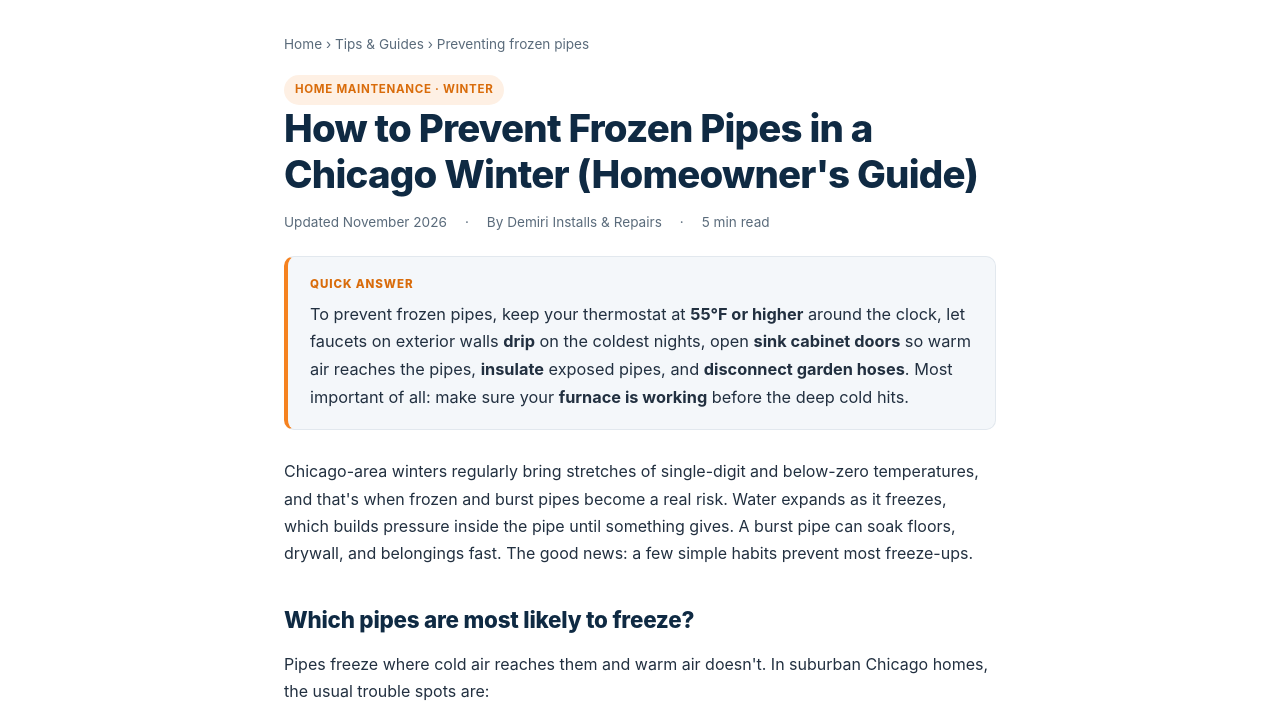
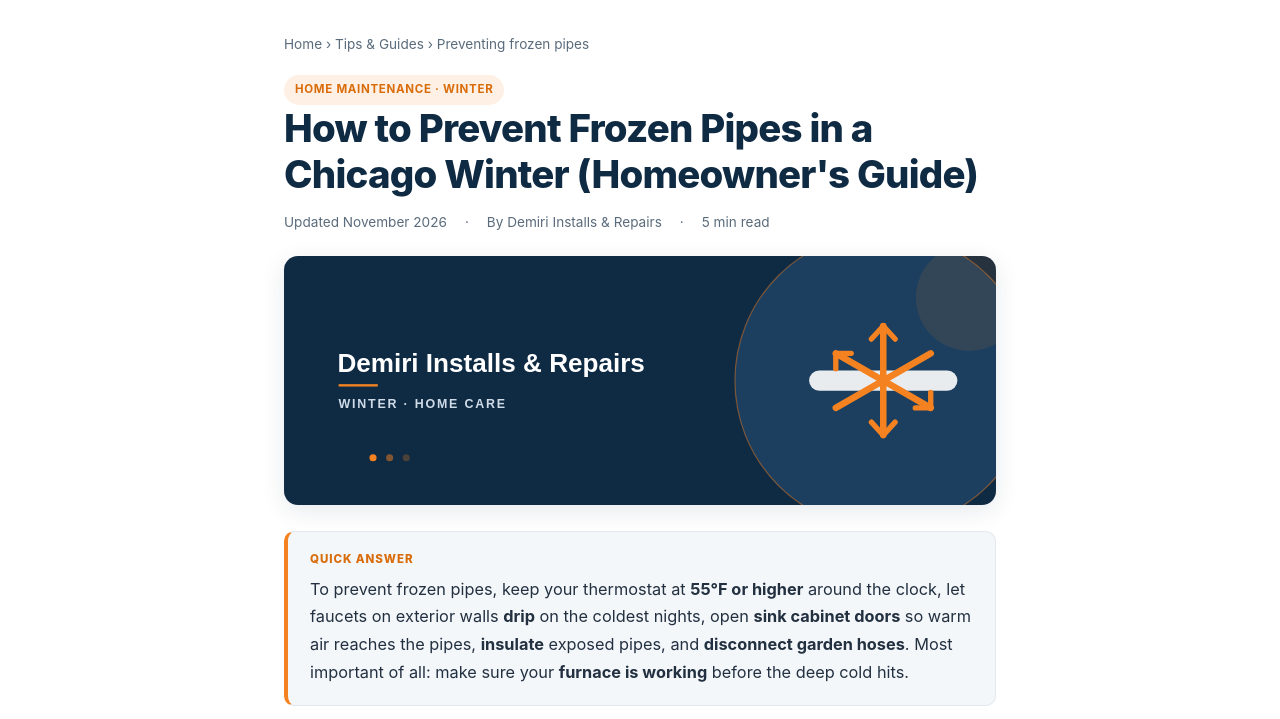
Before and after one commit to valbona03/demiri-site, a plain HTML site: page blog/prevent-frozen-pipes.html in a window 1280 px wide. Shown: the part 72-791 px from the top of the page. Drawn offline with Linux system fonts and the light colour scheme.

Commit message:
Add branded hero images to blog posts
Co-Authored-By: Claude Opus 4.8 <noreply@anthropic.com>

```diff
--- a/blog/blog.css
+++ b/blog/blog.css
@@ -39,6 +39,10 @@ article ul,article ol{margin:0 0 16px 22px;}
 article li{margin-bottom:8px;}
 article strong{color:var(--navy);}
 
+/* featured hero image */
+.post-hero{width:100%;border-radius:14px;overflow:hidden;margin:6px 0 26px;line-height:0;box-shadow:0 6px 24px rgba(15,42,67,.1);}
+.post-hero svg{width:100%;height:auto;display:block;}
+
 /* quick answer box (AEO) */
 .quick{background:var(--bg-alt);border:1px solid var(--border);border-left:4px solid var(--accent);border-radius:10px;padding:18px 22px;margin:22px 0 28px;}
 .quick .lbl{font-size:.72rem;font-weight:800;letter-spacing:.08em;text-transform:uppercase;color:var(--accent-dark);margin-bottom:6px;}
--- a/blog/prevent-frozen-pipes.html
+++ b/blog/prevent-frozen-pipes.html
@@ -60,6 +60,31 @@
     <span class="cat">Home Maintenance · Winter</span>
     <h1>How to Prevent Frozen Pipes in a Chicago Winter (Homeowner's Guide)</h1>
     <div class="post-meta"><span>Updated November 2026</span><span>·</span><span>By Demiri Installs &amp; Repairs</span><span>·</span><span>5 min read</span></div>
+
+    <div class="post-hero">
+      <svg viewBox="0 0 1200 420" role="img" aria-label="Demiri Installs & Repairs — preventing frozen pipes" xmlns="http://www.w3.org/2000/svg">
+        <rect width="1200" height="420" fill="#0f2a43"/>
+        <circle cx="1010" cy="210" r="250" fill="#1c3f5f"/>
+        <circle cx="1010" cy="210" r="250" fill="none" stroke="#f58220" stroke-width="2" opacity="0.45"/>
+        <circle cx="1155" cy="70" r="90" fill="#f58220" opacity="0.1"/>
+        <text x="90" y="196" fill="#ffffff" font-family="Arial, sans-serif" font-weight="800" font-size="44">Demiri Installs &amp; Repairs</text>
+        <rect x="92" y="216" width="66" height="4" fill="#f58220"/>
+        <text x="92" y="256" fill="#cfdce8" font-family="Arial, sans-serif" font-weight="700" font-size="21" letter-spacing="3">WINTER · HOME CARE</text>
+        <circle cx="150" cy="340" r="6" fill="#f58220"/><circle cx="178" cy="340" r="6" fill="#f58220" opacity="0.5"/><circle cx="206" cy="340" r="6" fill="#f58220" opacity="0.25"/>
+        <g transform="translate(1010,210)">
+          <rect x="-125" y="-17" width="250" height="34" rx="17" fill="#ffffff" opacity="0.9"/>
+          <g stroke="#f58220" stroke-width="11" stroke-linecap="round">
+            <line x1="0" y1="-92" x2="0" y2="92"/><line x1="-80" y1="-46" x2="80" y2="46"/><line x1="-80" y1="46" x2="80" y2="-46"/>
+          </g>
+          <g stroke="#f58220" stroke-width="9" stroke-linecap="round">
+            <line x1="0" y1="-92" x2="-20" y2="-70"/><line x1="0" y1="-92" x2="20" y2="-70"/>
+            <line x1="0" y1="92" x2="-20" y2="70"/><line x1="0" y1="92" x2="20" y2="70"/>
+            <line x1="-80" y1="-46" x2="-80" y2="-20"/><line x1="-80" y1="-46" x2="-54" y2="-46"/>
+            <line x1="80" y1="46" x2="80" y2="20"/><line x1="80" y1="46" x2="54" y2="46"/>
+          </g>
+        </g>
+      </svg>
+    </div>
 
     <div class="quick">
       <div class="lbl">Quick answer</div>
```
Also changed, not shown: blog/furnace-not-turning-on.html (+19 -0 lines), blog/no-hot-water.html (+17 -0 lines).
